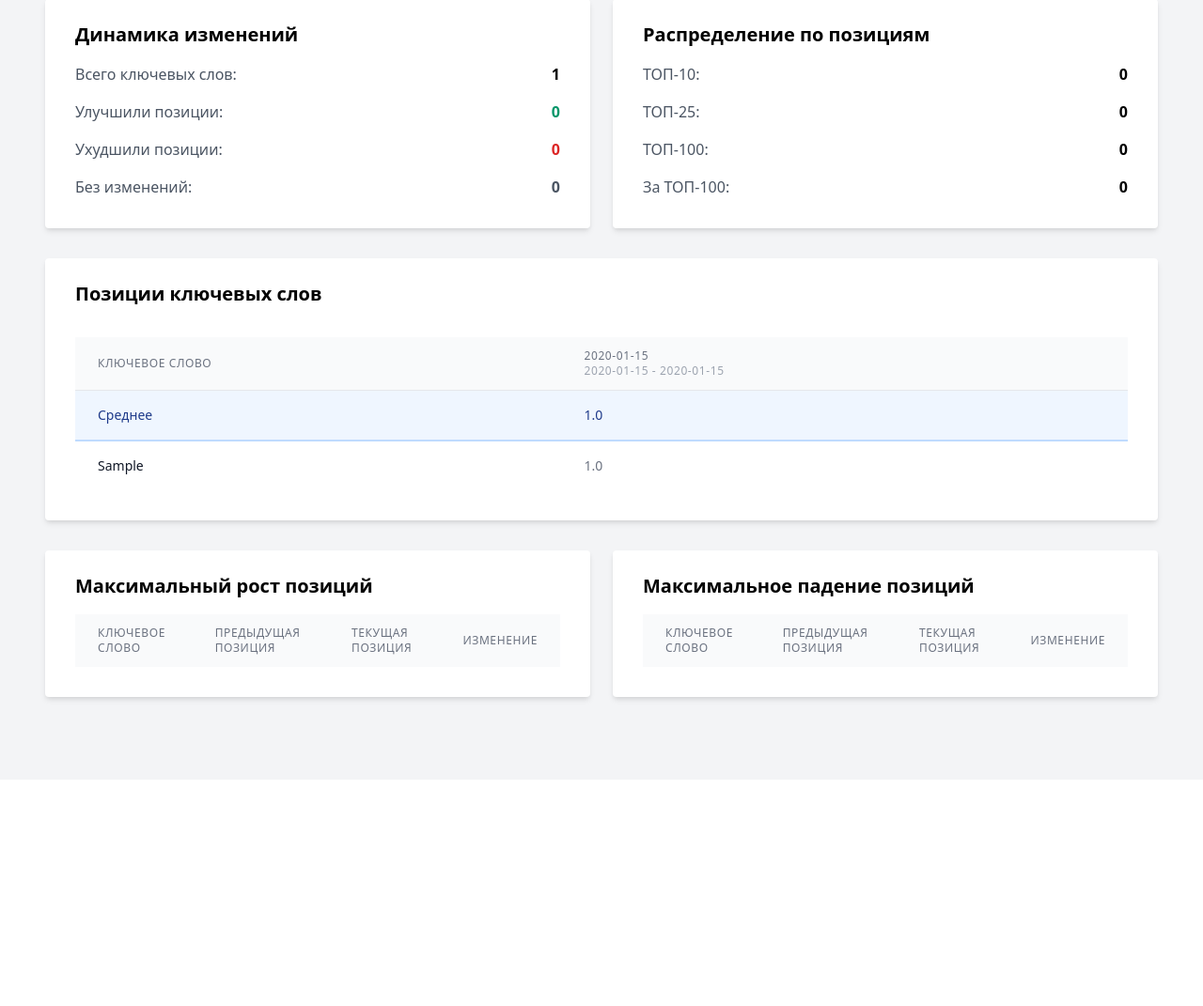
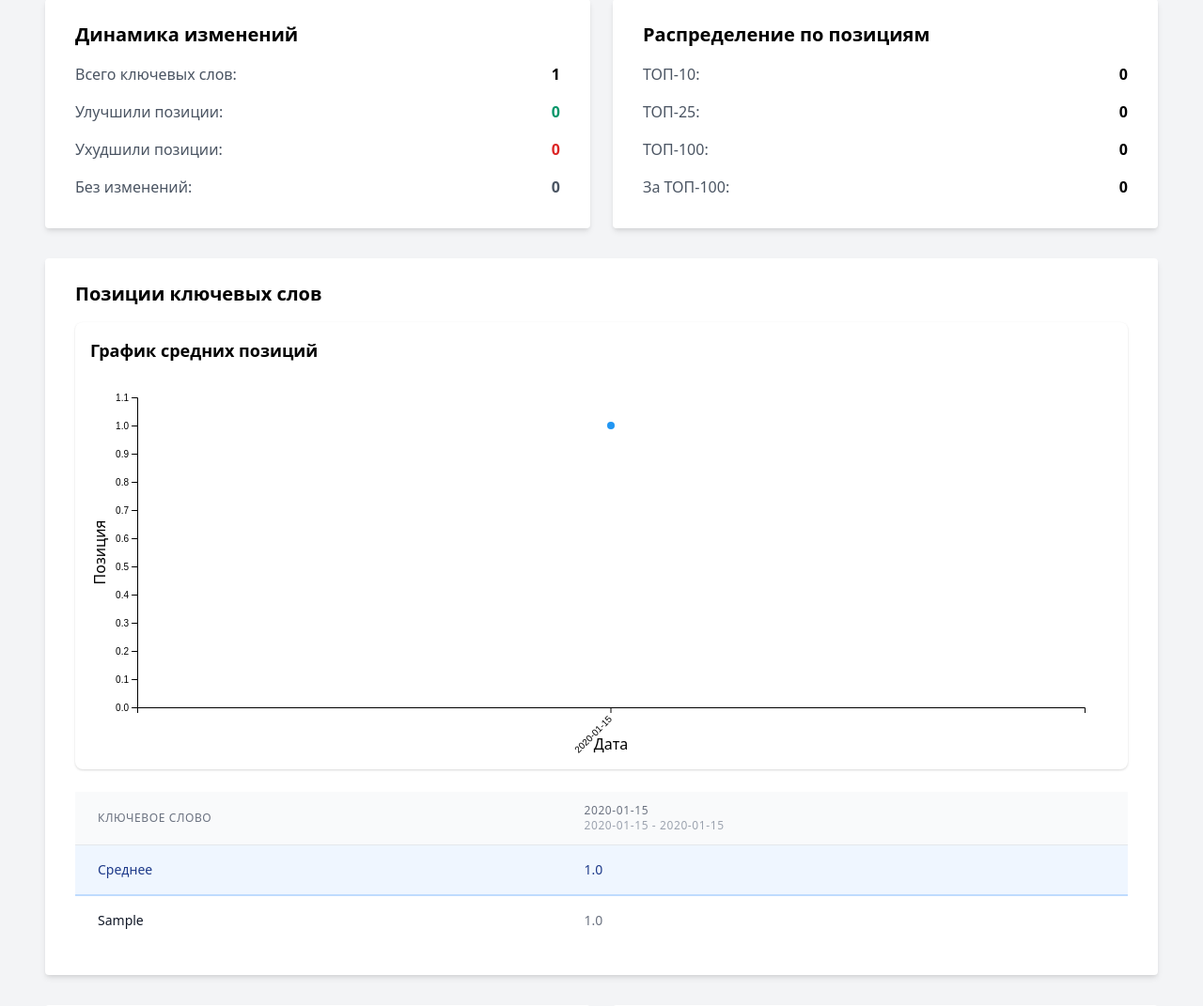
Before and after one commit to bratkovskiy/seopromit, a Flask app: page /project/1/positions/report in a window 1280 px wide. Shown: the part 185-1256 px from the top of the page at 94% size. Before the commit the page ends 936 px from the top, so only its background shows below. Run offline with Flask 3, Linux system fonts and the light colour scheme; a user stored in the database is signed in; tables that the repository leaves empty hold one stand-in row (values such as "Sample post"); lists and menus that the app fills with data are empty.

Commit message:
заработал график в отчете по позициям

```diff
--- a/app/templates/base.html
+++ b/app/templates/base.html
@@ -6,6 +6,7 @@
     <meta name="csrf-token" content="{{ csrf_token() }}">
     <title>{{ title }} - {{ config['APP_NAME'] }}</title>
     <link href="https://cdn.jsdelivr.net/npm/tailwindcss@2.2.19/dist/tailwind.min.css" rel="stylesheet">
+    <script src="https://d3js.org/d3.v7.min.js"></script>
     {% block head %}{% endblock %}
 </head>
 <body class="bg-gray-100 min-h-screen">
--- a/app/templates/main/positions_report.html
+++ b/app/templates/main/positions_report.html
@@ -78,12 +78,10 @@
         <h2 class="text-xl font-semibold mb-4">Позиции ключевых слов</h2>
 
         <!-- График изменения позиций -->
-        <div class="mb-8">
-            <div id="chart-container" class="relative">
-                <div id="tooltip" class="absolute hidden bg-gray-800 text-white p-2 rounded shadow-lg text-sm" style="pointer-events: none;">
-                    <div class="date"></div>
-                    <div class="position"></div>
-                </div>
+        <div class="bg-white p-4 rounded-lg shadow mb-6">
+            <h3 class="text-lg font-semibold mb-4">График средних позиций</h3>
+            <div id="chart-container" style="width: 100%; height: 400px;">
+                <div id="tooltip" class="absolute hidden bg-gray-800 text-white p-2 rounded shadow-lg text-sm"></div>
             </div>
         </div>
 
@@ -243,29 +241,29 @@
 {% block scripts %}
 <script>
 document.addEventListener('DOMContentLoaded', function() {
-    // Получаем данные для графика
-    const chartData = [];
+    const data = [];
     {% for date in check_dates %}
-    {% set positions_for_date = [] %}
-    {% for keyword in positions_data.keys() %}
-        {% if positions_data[keyword][date]['position'] is not none %}
-            {% set _ = positions_for_date.append(positions_data[keyword][date]['position']) %}
-        {% endif %}
-    {% endfor %}
-    {% if positions_for_date|length > 0 %}
-    chartData.push({
-        date: '{{ date }}',
-        position: {{ "%.1f"|format(positions_for_date|sum / positions_for_date|length) }}
+    data.push({
+        date: "{{ date }}",
+        position: {{ "%.1f"|format(
+            positions_data.values()|map(attribute=date)|map(attribute='position')|reject('none')|list|sum /
+            positions_data.values()|map(attribute=date)|map(attribute='position')|reject('none')|list|length
+        ) if positions_data.values()|map(attribute=date)|map(attribute='position')|reject('none')|list|length > 0 else 0 }}
     });
-    {% endif %}
     {% endfor %}
 
-    // Настройка размеров графика
+    if (data.length === 0) return;
+
+    // Размеры графика
+    const container = document.getElementById('chart-container');
     const margin = {top: 20, right: 30, bottom: 50, left: 50};
-    const width = 800 - margin.left - margin.right;
-    const height = 400 - margin.top - margin.bottom;
+    const width = container.clientWidth - margin.left - margin.right;
+    const height = container.clientHeight - margin.top - margin.bottom;
 
-    // Создаем SVG контейнер
+    // Очищаем контейнер
+    container.innerHTML = '<div id="tooltip" class="absolute hidden bg-gray-800 text-white p-2 rounded shadow-lg text-sm"></div>';
+
+    // Создаем SVG
     const svg = d3.select('#chart-container')
         .append('svg')
         .attr('width', width + margin.left + margin.right)
@@ -273,27 +271,20 @@ document.addEventListener('DOMContentLoaded', function() {
         .append('g')
         .attr('transform', `translate(${margin.left},${margin.top})`);
 
-    // Создаем шкалы
-    const x = d3.scalePoint()
-        .domain(chartData.map(d => d.date))
+    // Шкалы
+    const x = d3.scaleBand()
         .range([0, width])
-        .padding(0.5);
+        .domain(data.map(d => d.date))
+        .padding(0.1);
 
     const y = d3.scaleLinear()
-        .domain([0, d3.max(chartData, d => d.position) * 1.1])
-        .range([0, height]);
+        .range([height, 0])
+        .domain([0, d3.max(data, d => d.position) * 1.1]);
 
-    // Создаем оси
-    const xAxis = d3.axisBottom(x)
-        .tickFormat(d => d);
-
-    const yAxis = d3.axisLeft(y)
-        .ticks(10);
-
-    // Добавляем оси
+    // Оси
     svg.append('g')
         .attr('transform', `translate(0,${height})`)
-        .call(xAxis)
+        .call(d3.axisBottom(x))
         .selectAll('text')
         .style('text-anchor', 'end')
         .attr('dx', '-.8em')
@@ -301,76 +292,33 @@ document.addEventListener('DOMContentLoaded', function() {
         .attr('transform', 'rotate(-45)');
 
     svg.append('g')
-        .call(yAxis);
+        .call(d3.axisLeft(y));
 
-    // Создаем линию
+    // Линия
     const line = d3.line()
-        .x(d => x(d.date))
+        .x(d => x(d.date) + x.bandwidth() / 2)
         .y(d => y(d.position))
         .curve(d3.curveMonotoneX);
 
     // Добавляем линию
-    const path = svg.append('path')
-        .datum(chartData)
+    svg.append('path')
+        .datum(data)
         .attr('fill', 'none')
         .attr('stroke', '#2196F3')
         .attr('stroke-width', 2)
         .attr('d', line);
 
-    // Анимация линии
-    const pathLength = path.node().getTotalLength();
-    path.attr('stroke-dasharray', pathLength + ' ' + pathLength)
-        .attr('stroke-dashoffset', pathLength)
-        .transition()
-        .duration(2000)
-        .ease(d3.easeLinear)
-        .attr('stroke-dashoffset', 0);
-
     // Добавляем точки
-    const dots = svg.selectAll('.dot')
-        .data(chartData)
+    const dots = svg.selectAll('circle')
+        .data(data)
         .enter()
         .append('circle')
-        .attr('class', 'dot')
-        .attr('cx', d => x(d.date))
+        .attr('cx', d => x(d.date) + x.bandwidth() / 2)
         .attr('cy', d => y(d.position))
-        .attr('r', 0)
-        .attr('fill', '#2196F3')
-        .style('opacity', 0);
+        .attr('r', 4)
+        .attr('fill', '#2196F3');
 
-    // Анимация точек
-    dots.transition()
-        .delay((d, i) => i * 200 + 2000)
-        .duration(500)
-        .attr('r', 4)
-        .style('opacity', 1);
-
-    // Добавляем интерактивность
-    const tooltip = d3.select('#tooltip');
-
-    dots.on('mouseover', function(event, d) {
-        d3.select(this)
-            .transition()
-            .duration(200)
-            .attr('r', 6);
-
-        tooltip.style('display', 'block')
-            .style('left', (event.pageX + 10) + 'px')
-            .style('top', (event.pageY - 10) + 'px');
-
-        tooltip.select('.date').text(d.date);
-        tooltip.select('.position').text(`Позиция: ${d.position}`);
-    })
-    .on('mouseout', function() {
-        d3.select(this)
-            .transition()
-            .duration(200)
-            .attr('r', 4);
-
-        tooltip.style('display', 'none');
-    });
-
-    // Добавляем подписи к осям
+    // Подписи к осям
     svg.append('text')
         .attr('transform', 'rotate(-90)')
         .attr('y', 0 - margin.left)
@@ -383,6 +331,29 @@ document.addEventListener('DOMContentLoaded', function() {
         .attr('transform', `translate(${width/2}, ${height + margin.bottom - 5})`)
         .style('text-anchor', 'middle')
         .text('Дата');
+
+    // Всплывающие подсказки
+    const tooltip = d3.select('#tooltip');
+
+    dots.on('mouseover', function(event, d) {
+        const [x, y] = d3.pointer(event);
+
+        tooltip
+            .style('display', 'block')
+            .style('left', (event.pageX + 10) + 'px')
+            .style('top', (event.pageY - 10) + 'px')
+            .html(`Дата: ${d.date}<br>Позиция: ${d.position.toFixed(1)}`);
+
+        d3.select(this)
+            .attr('r', 6)
+            .attr('fill', '#1976D2');
+    })
+    .on('mouseout', function() {
+        tooltip.style('display', 'none');
+        d3.select(this)
+            .attr('r', 4)
+            .attr('fill', '#2196F3');
+    });
 });
 </script>
 {% endblock %}
```
